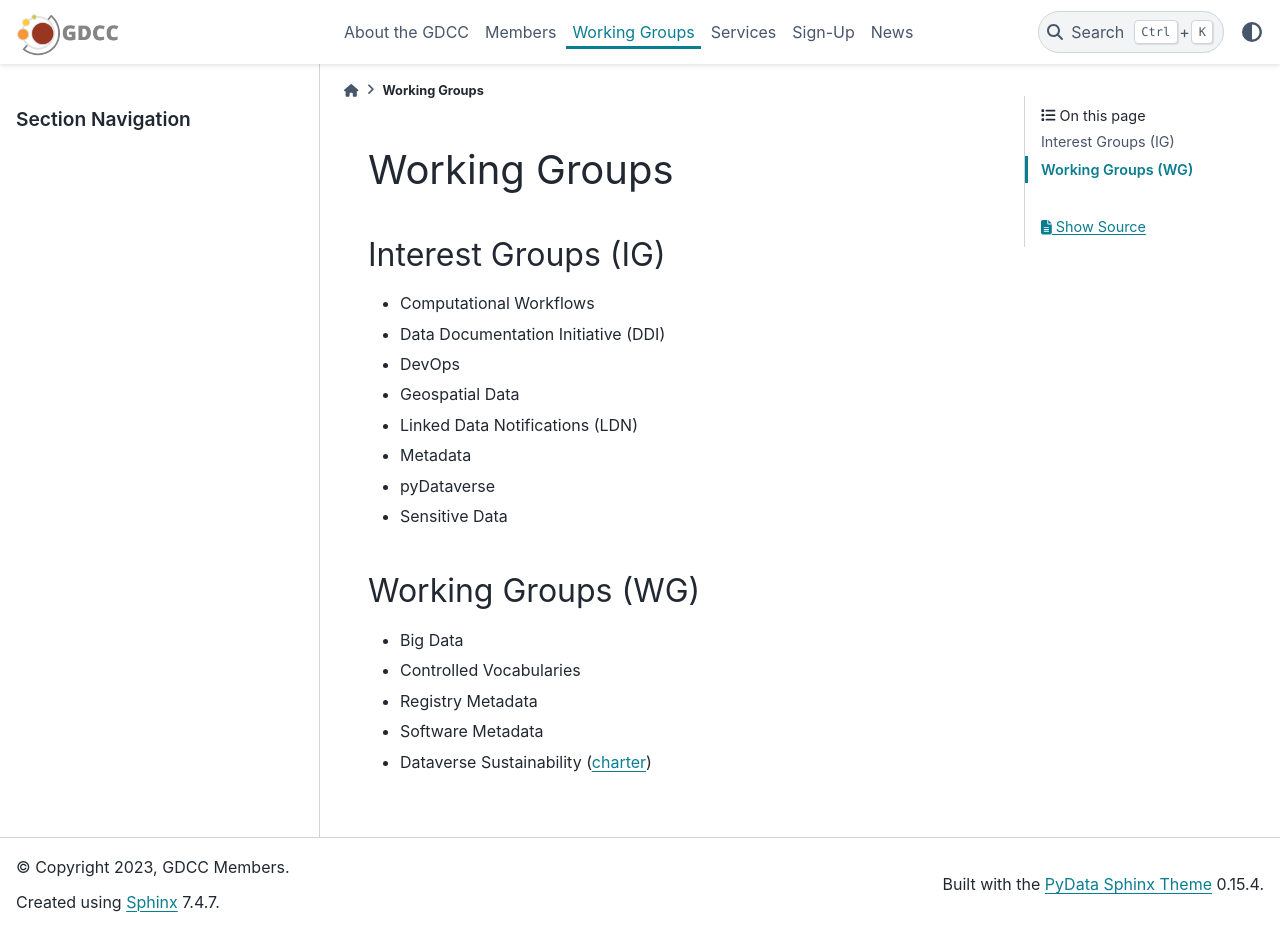
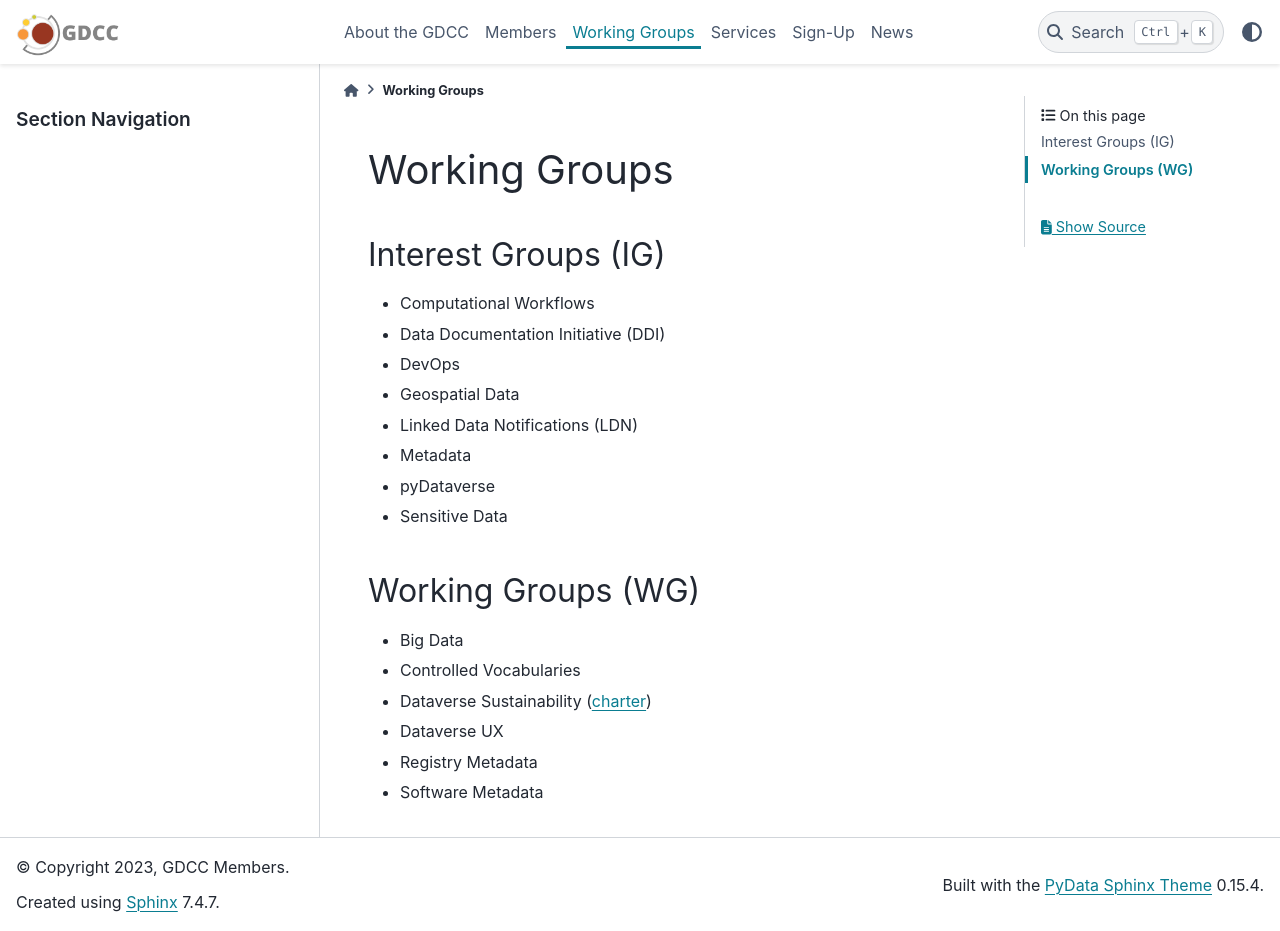
Before and after one commit to gdcc/www.gdcc.io, a Sphinx documentation site: the page built from source/working-groups.md, in a window 1280 px wide and 931 px high. Built offline with Sphinx 7.4.7 and the PyData theme 0.15.4, drawn with Linux system fonts in a browser that asks for light colours.

Commit message:
Update working-groups.md

```diff
--- a/source/working-groups.md
+++ b/source/working-groups.md
@@ -12,6 +12,7 @@
 ## Working Groups (WG)
 - Big Data
 - Controlled Vocabularies
+- Dataverse Sustainability ([charter](https://docs.google.com/document/d/17zp7hBy4OeprpZ4cL2YwuhpRL9li-7j_OCjYE0MYC1k/edit?usp=sharing))
+- Dataverse UX
 - Registry Metadata
 - Software Metadata
-- Dataverse Sustainability ([charter](https://docs.google.com/document/d/17zp7hBy4OeprpZ4cL2YwuhpRL9li-7j_OCjYE0MYC1k/edit?usp=sharing))
```
